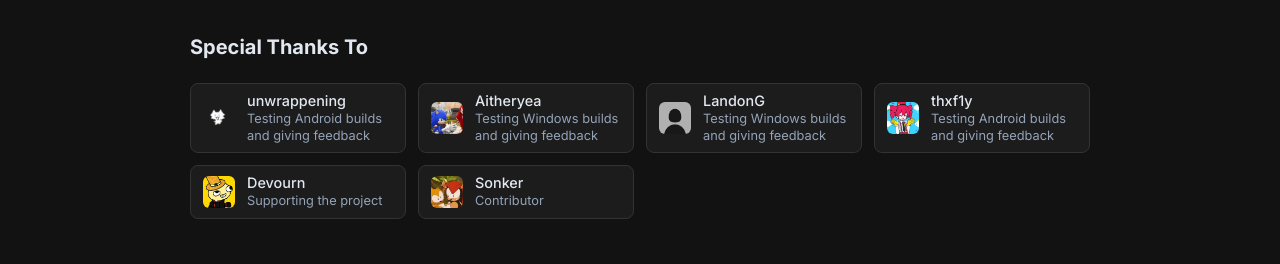
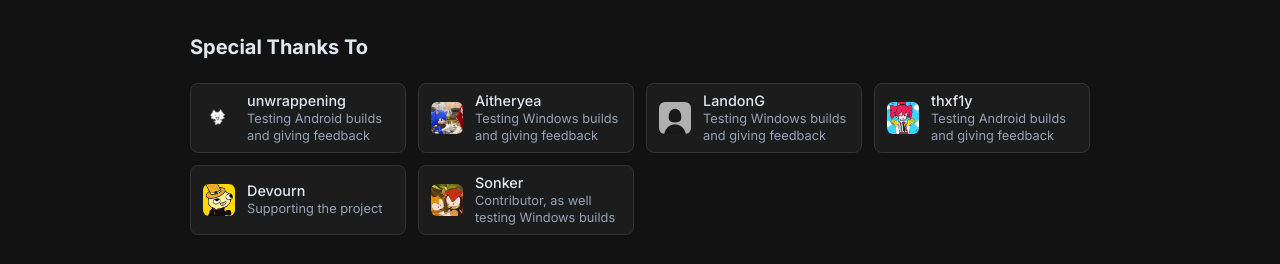
Before and after one commit to standard-group/www.projectmesa, an Astro site: page /credits in a window 1280 px wide. Shown: the part 408-672 px from the top of the page. Built offline with nearby package versions, Linux system fonts and the light colour scheme; Astro itself is replaced by a stand-in of ours.

Commit message:
fix: update Sonker's contribution description in credits list to reflect additional testing role

```diff
--- a/src/components/CreditsList.astro
+++ b/src/components/CreditsList.astro
@@ -18,7 +18,7 @@ const specialThanks: Contributor[] = [
   { name: 'LandonG', subtext: 'Testing Windows builds and giving feedback', avatarUrl: '/avatars/landon.webp' },
   { name: 'thxf1y',  subtext: 'Testing Android builds and giving feedback', avatarUrl: '/avatars/thxfly.webp' },
   { name: 'Devourn', subtext: 'Supporting the project', avatarUrl: '/avatars/devourn.webp' },
-  { name: 'Sonker', subtext: 'Contributor', avatarUrl: '/avatars/sonker.webp' },
+  { name: 'Sonker', subtext: 'Contributor, as well testing Windows builds', avatarUrl: '/avatars/sonker.webp' },
 ];
 
 const thankYou: Contributor[] = [
```
